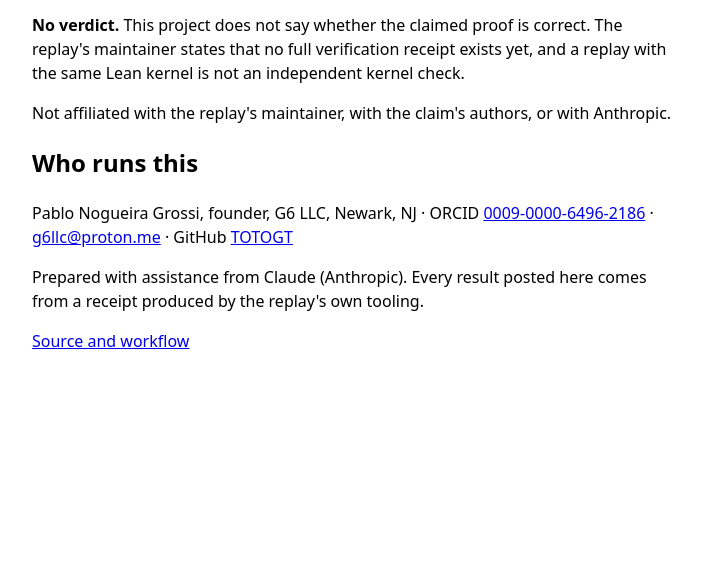
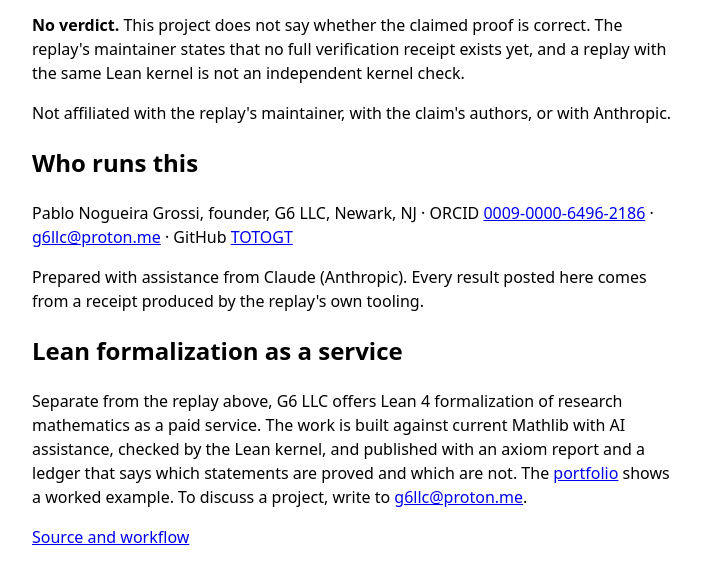
Before and after one commit to TOTOGT/alpoge-replay-runner, a plain HTML site: page index.html in a window 1280 px wide. Shown: the part 152-736 px from the top of the page, without its empty margins (288-989 px from the left). Drawn offline with Linux system fonts and the light colour scheme.

Commit message:
Add files via upload

```diff
--- a/index.html
+++ b/index.html
@@ -14,5 +14,7 @@ ORCID <a href="https://orcid.org/0009-0000-6496-2186">0009-0000-6496-2186</a> &m
 <a href="mailto:g6llc@proton.me">g6llc@proton.me</a> &middot;
 GitHub <a href="https://github.com/TOTOGT">TOTOGT</a></p>
 <p>Prepared with assistance from Claude (Anthropic). Every result posted here comes from a receipt produced by the replay's own tooling.</p>
+<h2>Lean formalization as a service</h2>
+<p>Separate from the replay above, G6 LLC offers Lean 4 formalization of research mathematics as a paid service. The work is built against current Mathlib with AI assistance, checked by the Lean kernel, and published with an axiom report and a ledger that says which statements are proved and which are not. The <a href="https://totogt.github.io/DM3-lab/euler/portfolio.html">portfolio</a> shows a worked example. To discuss a project, write to <a href="mailto:g6llc@proton.me">g6llc@proton.me</a>.</p>
 <p><a href="https://github.com/TOTOGT/alpoge-replay-runner">Source and workflow</a></p>
 </body></html>
```
